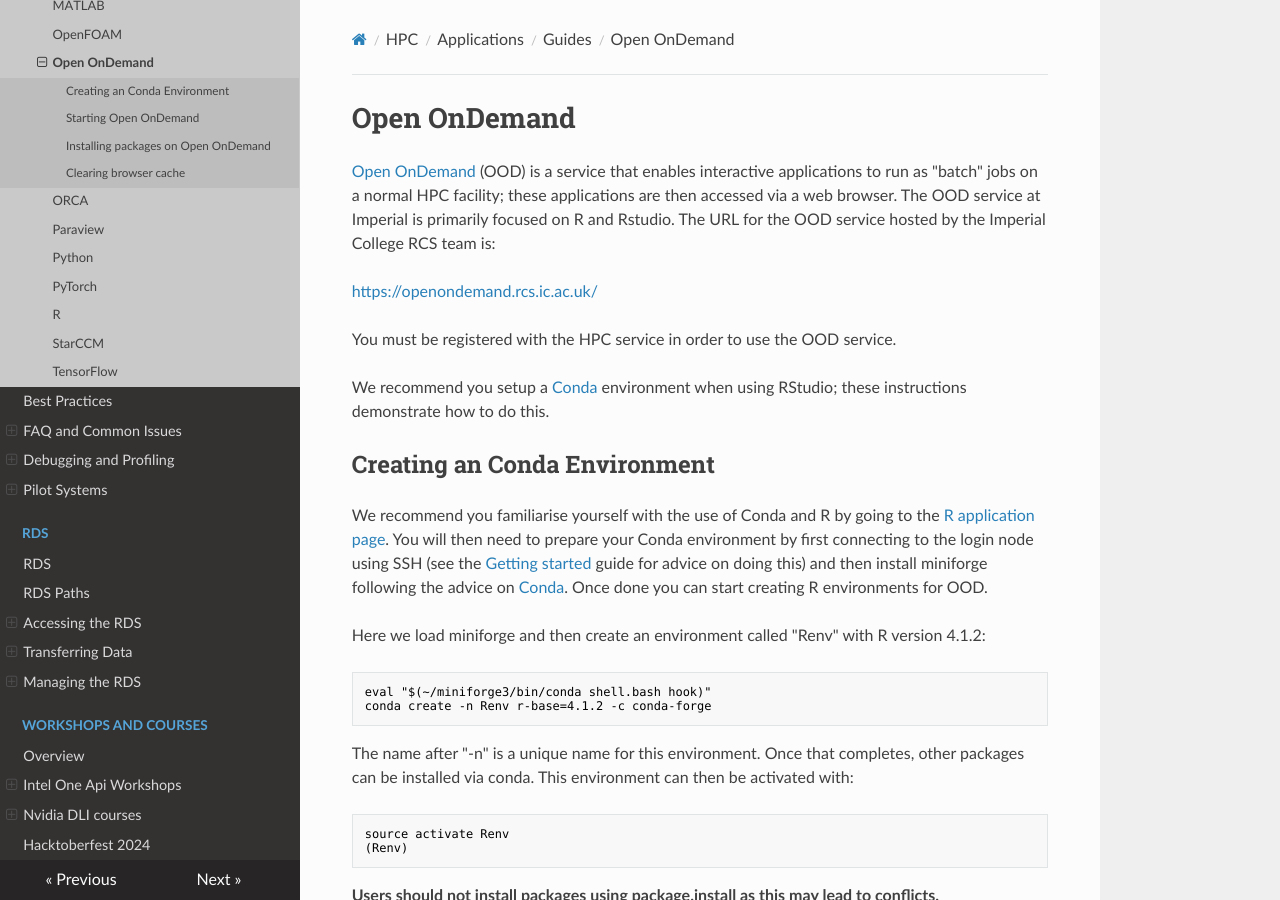
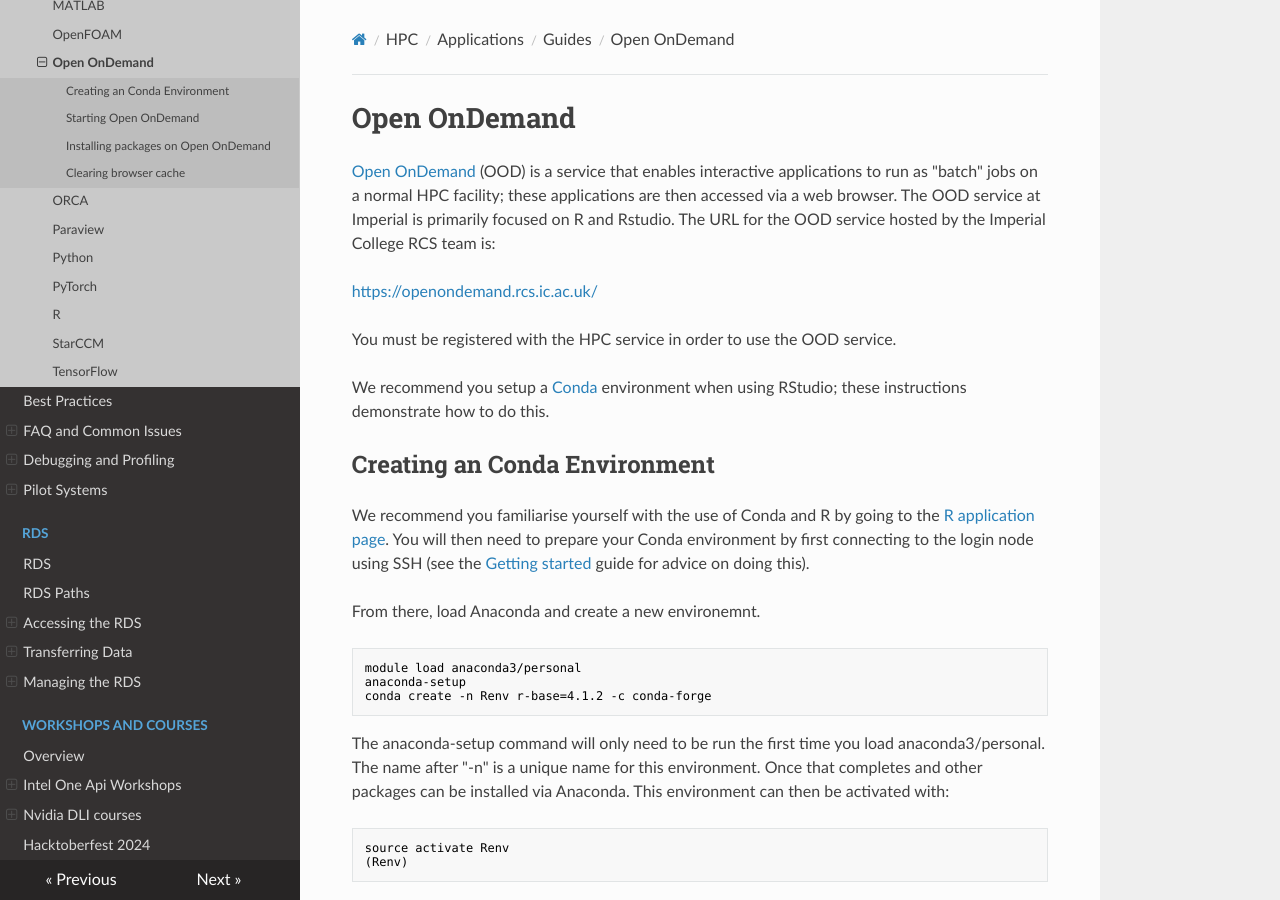
Before and after one commit to ImperialCollegeLondon/icl-rcs-user-guide, an MkDocs documentation site: the page built from docs/hpc/applications/guides/openondemand.md, in a window 1280 px wide and 900 px high. Built offline with MkDocs 1.6.1, drawn with Linux system fonts in a browser that asks for light colours; nearby versions of some CDN libraries; some of the changed text lies outside the part shown.

Commit message:
Removed changes to openondemand for now

````diff
--- a/docs/hpc/applications/guides/openondemand.md
+++ b/docs/hpc/applications/guides/openondemand.md
@@ -10,16 +10,17 @@ We recommend you setup a [Conda](./conda.md) environment when using RStudio; the
 
 ## Creating an Conda Environment
 
-We recommend you familiarise yourself with the use of Conda and R by going to the [R application page](./R.md). You will then need to prepare your Conda environment by first connecting to the login node using SSH (see the [Getting started](../../getting-started/index.md) guide for advice on doing this) and then install miniforge following the advice on [Conda](./conda.md). Once done you can start creating R environments for OOD.
+We recommend you familiarise yourself with the use of Conda and R by going to the [R application page](./R.md). You will then need to prepare your Conda environment by first connecting to the login node using SSH (see the [Getting started](../../getting-started/index.md) guide for advice on doing this).
 
-Here we load miniforge and then create an environment called "Renv" with R version 4.1.2:
+From there, load Anaconda and create a new environemnt.
 
 ```console
-eval "$(~/miniforge3/bin/conda shell.bash hook)"
+module load anaconda3/personal
+anaconda-setup
 conda create -n Renv r-base=4.1.2 -c conda-forge
 ```
 
-The name after "-n" is a unique name for this environment. Once that completes, other packages can be installed via conda. This environment can then be activated with:
+The anaconda-setup command will only need to be run the first time you load anaconda3/personal. The name after "-n" is a unique name for this environment. Once that completes and other packages can be installed via Anaconda. This environment can then be activated with:
 
 ```console
 source activate Renv
@@ -71,7 +72,7 @@ At the top left of the screen select the tab called Terminal. This will drop the
 First the R environment needs to be loaded, which is done in a similar way to before.
 
 ```console
-eval "$(~/miniforge3/bin/conda shell.bash hook)"
+module load anaconda3/personal
 source activate Renv
 ```
 
````
